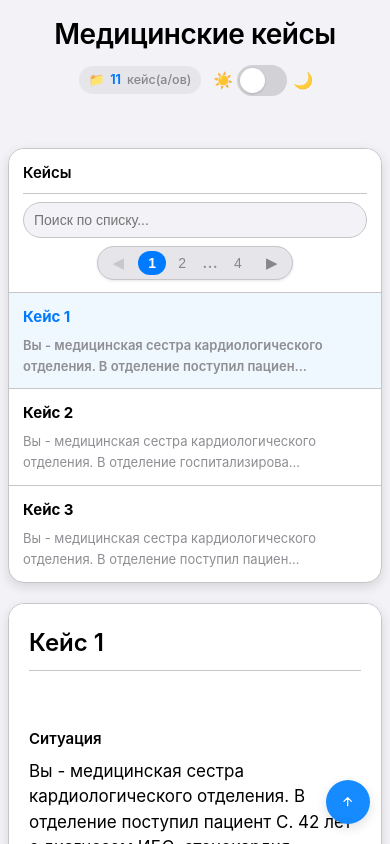
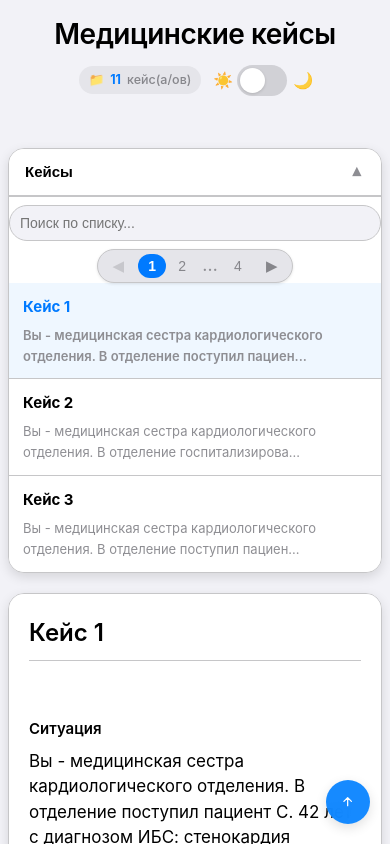
Before and after one commit to dfr8938/medical-cases-app, a React (Vite) app: page / in a window 390 px wide. Shown: the top 844 px of the page. Built offline with nearby package versions, Linux system fonts and the light colour scheme.

Commit message:
added an accordion for the list of cases

```diff
--- a/src/App.css
+++ b/src/App.css
@@ -203,7 +203,7 @@ html.dark {
   min-height: 0;
 }
 
-/* === СПИСОК КЕЙСОВ (адаптивная ширина) === */
+/* === СПИСОК КЕЙСОВ (на десктопе и iPad) === */
 .case-list {
   min-width: 280px;
   width: 30%;
@@ -440,7 +440,7 @@ html.dark {
   overflow: hidden;
 }
 
-/* === ПРОСМОТР КЕЙСА (гибкая ширина) === */
+/* === ПРОСМОТР КЕЙСА (адаптивная ширина) === */
 .case-view {
   flex: 1 1 65%;
   min-width: 300px;
@@ -549,7 +549,63 @@ html.dark {
   background: var(--accent-active);
 }
 
-/* === АДАПТИВНОСТЬ (мобильные и iPad) === */
+/* === МОБИЛЬНЫЙ АККОРДЕОН === */
+.case-list-mobile-wrapper {
+  width: 100%;
+  background: var(--bg-card);
+  border-radius: var(--radius-lg);
+  border: 0.5px solid var(--separator);
+  box-shadow: var(--shadow-lg);
+  overflow: hidden;
+}
+
+.mobile-accordion-header {
+  width: 100%;
+  display: flex;
+  justify-content: space-between;
+  align-items: center;
+  padding: 14px 16px;
+  background: var(--bg-card);
+  border: none;
+  cursor: pointer;
+  font-size: 15px;
+  font-weight: 600;
+  color: var(--text-primary);
+  border-bottom: 0.5px solid var(--separator);
+  transition: background var(--transition);
+}
+
+.mobile-accordion-header:hover {
+  background: var(--bg-secondary);
+}
+
+.mobile-accordion-header h3 {
+  margin: 0;
+  font-size: 15px;
+  font-weight: 600;
+}
+
+.accordion-arrow {
+  font-size: 16px;
+  transition: transform 0.25s ease;
+  color: var(--text-tertiary);
+}
+
+.accordion-arrow.up {
+  transform: rotate(-180deg);
+}
+
+.accordion-arrow.down {
+  transform: rotate(0);
+}
+
+.mobile-accordion-panel {
+  background: var(--bg-card);
+  transition: max-height 0.35s ease, opacity 0.25s ease;
+  overflow: hidden;
+}
+
+/* === АДАПТИВНОСТЬ (мобильные) === */
 @media (max-width: 768px) {
   .app-container {
     flex-direction: column;
@@ -561,16 +617,19 @@ html.dark {
   }
 
   .case-list {
-    width: 100%;
-    max-width: 100%;
-    height: auto;
-    min-width: auto;
+    display: none;
   }
 
   .case-view {
     width: 100%;
-    font-size: 17px;
+    order: 2;
+    font-size: 16px;
     padding: 20px;
+  }
+
+  .case-list-mobile-wrapper {
+    order: 1;
+    margin-bottom: 0;
   }
 
   .search-input-header {
@@ -614,19 +673,18 @@ html.dark {
   }
 }
 
-/* === ДЕСКТОП / iPad (горизонтальный режим, большие экраны) === */
-@media (min-width: 769px) and (orientation: landscape) {
+/* === ДЕСКТОП / iPad (большие экраны) === */
+@media (min-width: 769px) {
+  .case-list-mobile-wrapper {
+    display: none;
+  }
+
   .case-list {
-    min-width: 300px;
-    width: 25%;
-    max-width: 400px;
+    display: flex;
   }
 
   .case-view {
-    flex: 1 1 70%;
-    min-width: 400px;
-    padding: 32px;
-    font-size: 18px;
+    order: 2;
   }
 }
 
@@ -644,12 +702,17 @@ html.dark {
     padding: 40px;
     font-size: 18px;
   }
+}
 
-  .case-item p {
-    font-size: 14px;
+@media (min-width: 769px) and (orientation: landscape) {
+  .case-list {
+    width: 25%;
+    max-width: 400px;
   }
 
-  .search-input-header {
-    font-size: 15px;
+  .case-view {
+    flex: 1 1 70%;
+    min-width: 400px;
+    padding: 32px;
   }
 }
--- a/src/App.jsx
+++ b/src/App.jsx
@@ -10,10 +10,35 @@ const App = () => {
   const [currentPage, setCurrentPage] = useState(1);
   const [isDarkMode, setIsDarkMode] = useState(false);
   const [isAnimating, setIsAnimating] = useState(false);
+  const [isMobileAccordionOpen, setIsMobileAccordionOpen] = useState(false);
   const itemsPerPage = 3;
   const inputRef = useRef();
   const touchStartX = useRef(0);
   const touchEndX = useRef(0);
+
+  // Определение мобильного устройства
+  useEffect(() => {
+    const isMobileDevice = () => {
+      return 'ontouchstart' in window && window.innerWidth <= 768;
+    };
+
+    if (isMobileDevice()) {
+      setIsMobileAccordionOpen(false); // Свёрнут по умолчанию
+    } else {
+      setIsMobileAccordionOpen(true); // На десктопах и iPad — открыт
+    }
+
+    const handleResize = () => {
+      if (window.innerWidth > 768) {
+        setIsMobileAccordionOpen(true);
+      } else if ('ontouchstart' in window) {
+        setIsMobileAccordionOpen(false);
+      }
+    };
+
+    window.addEventListener('resize', handleResize);
+    return () => window.removeEventListener('resize', handleResize);
+  }, []);
 
   // Удаление preloader
   useEffect(() => {
@@ -92,6 +117,10 @@ const App = () => {
     setTimeout(() => {
       setSelectedCase(newCase);
       setIsAnimating(false);
+      // На мобильных — закрыть аккордеон после выбора
+      if (window.innerWidth <= 768 && 'ontouchstart' in window) {
+        setIsMobileAccordionOpen(false);
+      }
     }, 150);
   };
 
@@ -196,16 +225,16 @@ const App = () => {
       </header>
 
       <div className="app-container">
-        {/* Список кейсов */}
+        {/* === СПИСОК КЕЙСОВ === */}
+        {/* На десктопе и iPad — обычный список */}
+        {window.innerWidth > 768 ? (
           <div className="case-list">
             <div className="case-list-header">
               <h3>
                 Кейсы {searchTerm && `(${filteredCases.length} найдено)`}
               </h3>
 
-            {/* Поиск и пагинация в одной области */}
               <div className="search-and-pagination">
-              {/* Поиск */}
                 <div className="search-in-header">
                   <input
                     ref={inputRef}
@@ -232,7 +261,6 @@ const App = () => {
                   )}
                 </div>
 
-              {/* Пагинация — только если НЕ в поиске и больше одной страницы */}
                 {!searchTerm && totalPages > 1 && (
                   <div className="ios-pagination">
                     <button
@@ -288,7 +316,6 @@ const App = () => {
               </div>
             </div>
 
-          {/* Список кейсов */}
             {!hasResults ? (
               <p className="no-results">
                 По запросу "{searchTerm}" ничего не найдено.
@@ -325,8 +352,127 @@ const App = () => {
               })
             )}
           </div>
+        ) : (
+          /* === МОБИЛЬНЫЙ АККОРДЕОН === */
+          <div className="case-list-mobile-wrapper">
+            <div className="mobile-accordion">
+              <button
+                className="mobile-accordion-header"
+                onClick={() => setIsMobileAccordionOpen((prev) => !prev)}
+              >
+                <h3>Кейсы {searchTerm && `(${filteredCases.length} найдено)`}</h3>
+                <span className={`accordion-arrow ${isMobileAccordionOpen ? 'up' : 'down'}`}>
+                  ▼
+                </span>
+              </button>
 
-        {/* Просмотр выбранного кейса */}
+              <div
+                className="mobile-accordion-panel"
+                style={{
+                  maxHeight: isMobileAccordionOpen ? '500px' : '0',
+                  opacity: isMobileAccordionOpen ? 1 : 0,
+                  transition: 'max-height 0.35s ease, opacity 0.25s ease',
+                  overflow: 'hidden',
+                }}
+              >
+                <div className="search-and-pagination">
+                  <div className="search-in-header">
+                    <input
+                      ref={inputRef}
+                      type="text"
+                      placeholder="Поиск по списку..."
+                      value={searchTerm}
+                      onChange={(e) => {
+                        setSearchTerm(e.target.value);
+                        setCurrentPage(1);
+                      }}
+                      className="search-input-header"
+                    />
+                    {searchTerm && (
+                      <button
+                        onClick={() => {
+                          setSearchTerm("");
+                          setCurrentPage(1);
+                        }}
+                        className="clear-btn-header"
+                        aria-label="Очистить поиск"
+                      >
+                        ×
+                      </button>
+                    )}
+                  </div>
+
+                  {!searchTerm && totalPages > 1 && (
+                    <div className="ios-pagination">
+                      <button onClick={prevPage} disabled={currentPage === 1} className="ios-pagination-arrow">◀</button>
+                      <div className="ios-pagination-pages">
+                        {Array.from({ length: totalPages }, (_, i) => {
+                          const page = i + 1;
+                          const isCurrent = page === currentPage;
+                          const isNear = Math.abs(page - currentPage) <= 1;
+                          const isFirstOrLast = page === 1 || page === totalPages;
+                          if (isFirstOrLast || isNear) {
+                            return (
+                              <button
+                                key={page}
+                                onClick={() => goToPage(page)}
+                                className={`ios-pagination-page ${isCurrent ? "active" : ""}`}
+                              >
+                                {page}
+                              </button>
+                            );
+                          } else if (page === currentPage - 2 || page === currentPage + 2) {
+                            return <span key={page} className="ios-pagination-ellipsis">…</span>;
+                          }
+                          return null;
+                        })}
+                      </div>
+                      <button onClick={nextPage} disabled={currentPage === totalPages} className="ios-pagination-arrow">▶</button>
+                    </div>
+                  )}
+                </div>
+
+                {!hasResults ? (
+                  <p className="no-results">
+                    По запросу "{searchTerm}" ничего не найдено.
+                  </p>
+                ) : (
+                  displayedCases.map((item) => {
+                    const isMatch = filteredCases.includes(item);
+                    return (
+                      <div
+                        key={item.id}
+                        className={`case-item ${selectedCase.id === item.id ? "active" : ""}`}
+                        onClick={() => isMatch && changeCaseWithAnimation(item)}
+                        style={{
+                          opacity: isMatch ? 1 : 0.6,
+                          cursor: isMatch ? "pointer" : "not-allowed",
+                        }}
+                      >
+                        <div className="case-item-left">
+                          <strong>Кейс {item.id}</strong>
+                          <p>
+                            {highlightText(
+                              item.situation.substring(0, 80) + "...",
+                              searchTerm
+                            )}
+                          </p>
+                          {!isMatch && (
+                            <small style={{ color: "#e53e30", fontSize: "12px" }}>
+                              не соответствует
+                            </small>
+                          )}
+                        </div>
+                      </div>
+                    );
+                  })
+                )}
+              </div>
+            </div>
+          </div>
+        )}
+
+        {/* ПРОСМОТР КЕЙСА */}
         <div className={`case-view ${isAnimating ? "fade-out" : "fade-in"}`}>
           <h2>Кейс {selectedCase.id}</h2>
 
```
Lines whose indentation alone changed are shown as unchanged.
